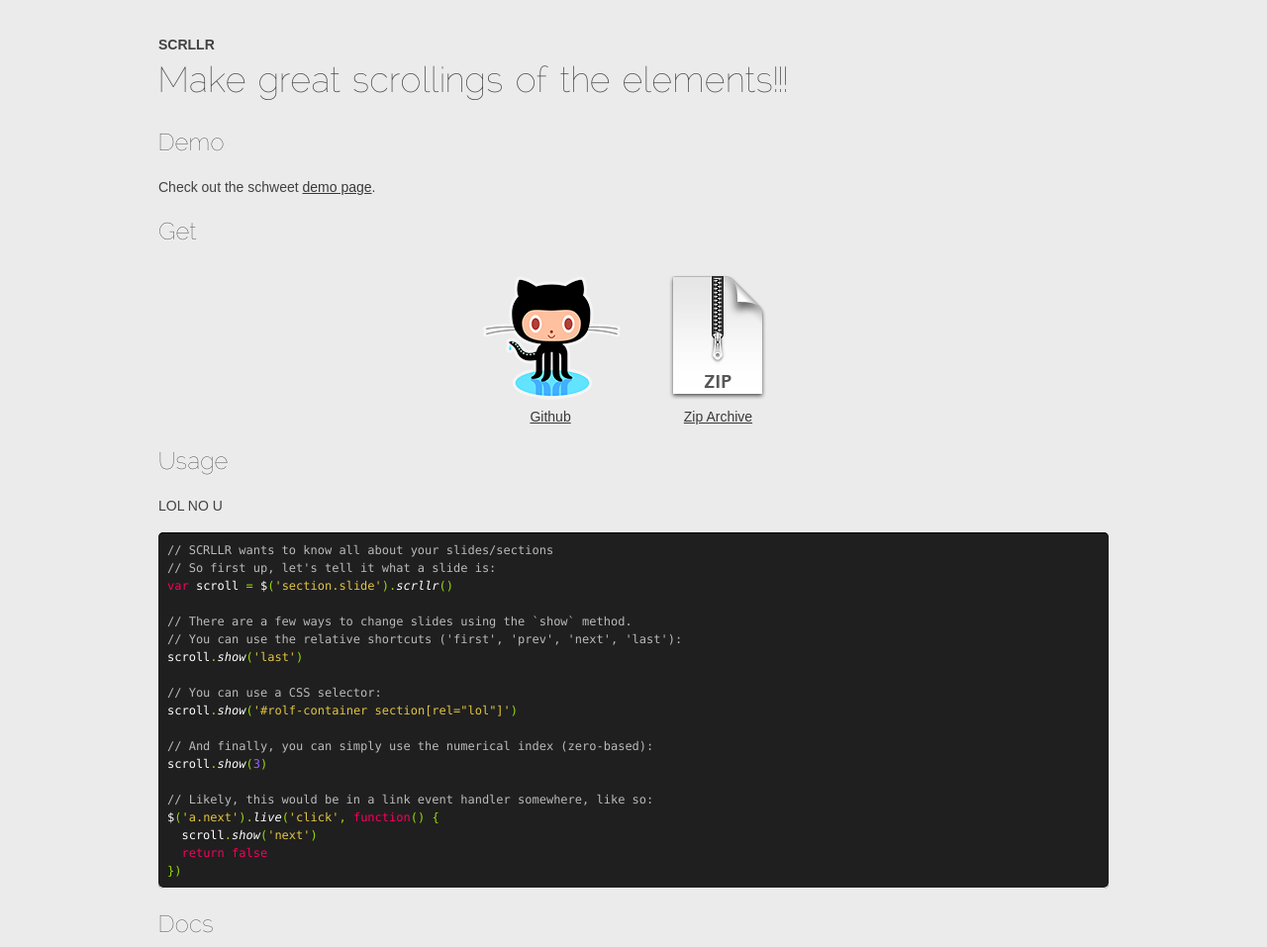
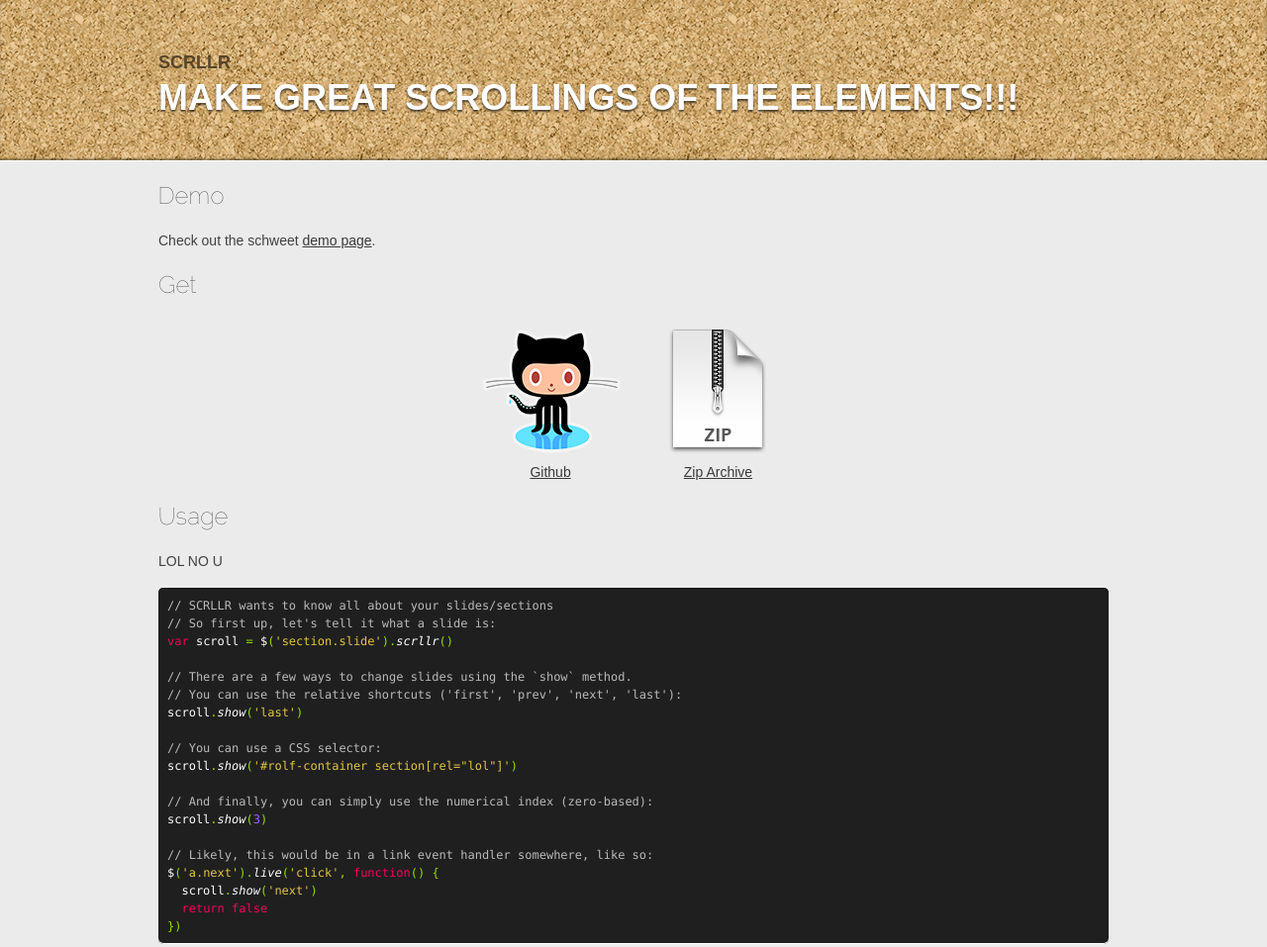
Before and after one commit to gf3/SCRLLR, a plain HTML site: page example/index.html in a window 1280 px wide. Shown: the top 957 px of the page at 99% size. Drawn offline with Linux system fonts and the light colour scheme.

Commit message:
updated: Some stylez.

```diff
--- a/example/index.html
+++ b/example/index.html
@@ -218,7 +218,7 @@ $('a.next').live('click', function() {
       <h3>Witty quote.</h3>
     </header>
 
-    <p>Written by <a href="http://gf3.ca" class="author">Gianni "gf3" Chiappetta</a>.</p>
+    <p>Written by <a href="http://gf3.ca" class="author">Gianni "gf3" Chiappetta</a>. My <a href="http://twitter.com/gf3" title="Gianni's Twitter">Twitter</a> and <a href="http://github.com/gf3" title="Gianni's GitHub">GitHub</a>.</p>
 
     <p>A big thank-you to <a href="http://allyoucanleet.com/" class="author">John David Dalton</a> for putting up with my constant JS performance questions.</p>
 
--- a/example/stylesheets/example.css
+++ b/example/stylesheets/example.css
@@ -71,7 +71,7 @@ h1, h2, h3 {
 
 h1 {
   line-height: 18px;
-  font-size: 14px;
+  font-size: 18px;
   font-family: Arial;
   font-weight: bold;
   text-transform: uppercase;
@@ -121,10 +121,34 @@ p, ul, ol{
 }
 
 /* Common Layout */
-body > header, section, footer {
+body > header hgroup, section, footer, nav {
   display: block;
   margin: 18px auto;
   width: 960px;
+}
+
+/* ------------------------------ Header ------------------------------ */
+body > header {
+  display: block;
+  margin-top: 0;
+  padding-top: 36px;
+  padding-bottom: 18px;
+  background: #D0AB73 url(../images/cork.png) left top repeat;
+     -moz-box-shadow: inset 0 -2px 2px rgba(0,0,0, .35), 0 1px 0 #FFF; /* FF3.5+ */
+  -webkit-box-shadow: inset 0 -2px 2px rgba(0,0,0, .35), 0 1px 0 #FFF; /* Saf3.0+, Chrome */
+          box-shadow: inset 0 -2px 2px rgba(0,0,0, .35), 0 1px 0 #FFF; /* Opera 10.5, IE 9.0 */
+}
+
+body > header h2 {
+  font-family: Arial;
+  font-weight: bold;
+  text-transform: uppercase;
+  color: #FFF;
+  text-shadow: 0 2px 2px rgba(0,0,0, .6);
+}
+
+body > header h1 {
+  color: #574428;
 }
 
 /* ------------------------------ Code ------------------------------ */
@@ -228,12 +252,6 @@ pre .sh_function { font-family: DejaVuSansMonoOblique; } /* Function */
   margin-left: 24px;
 }
 
-/* ------------------------------ Header ------------------------------ */
-body > header {
-  margin-top: 0;
-  padding-top: 36px;
-}
-
 /* ------------------------------ Demo ------------------------------ */
 #demo {
 }
@@ -247,7 +265,7 @@ body > header {
 #get #downloader a {
   margin: 0 auto;
   display: inline-block;
-  padding-top: 142px;
+  padding-top: 144px;
   text-align: center;
 }
 
```
Also changed, not shown: example/images/cork.png (added).
